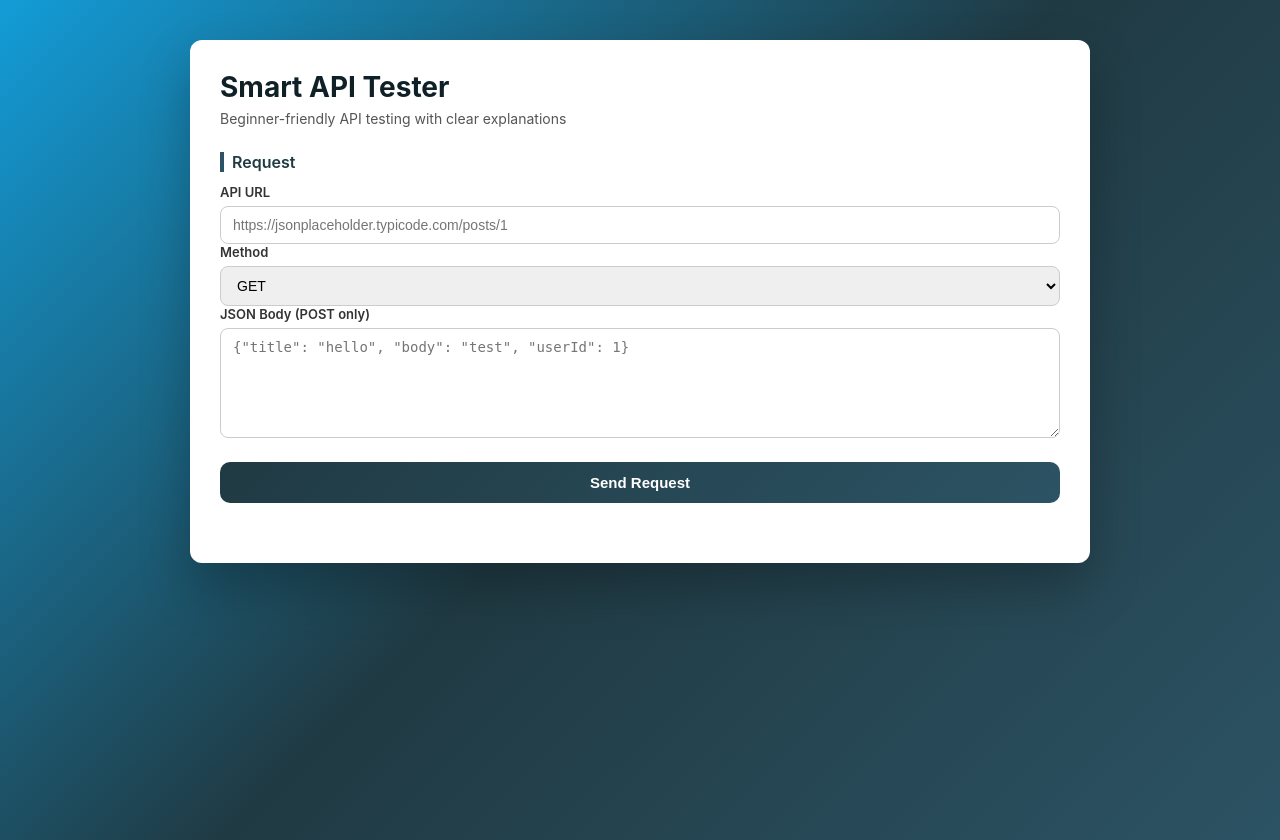
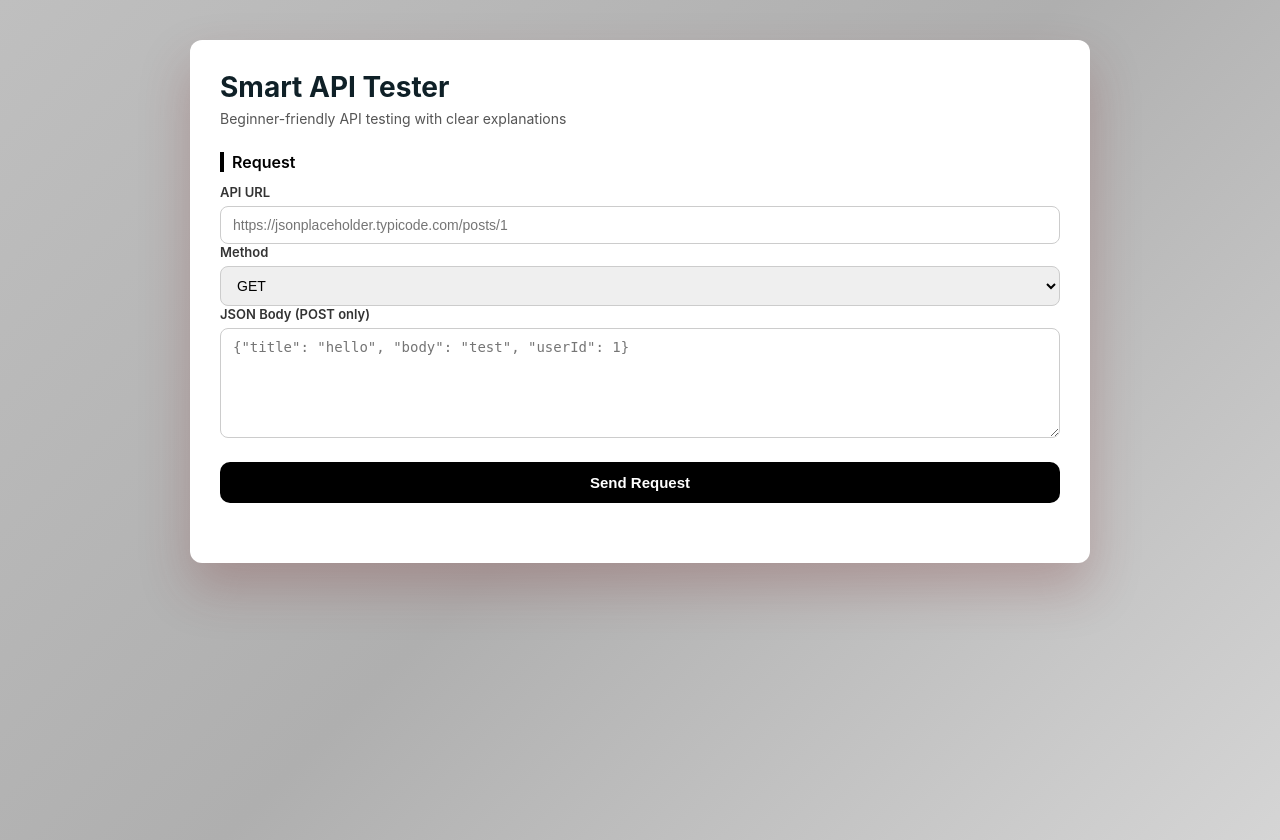
Before and after one commit to Vanshh1sharma/Smart_api_tester, a Flask app: page / in a window 1280 px wide. Run offline with Flask 3, Linux system fonts and the light colour scheme.

Commit message:
Updating Style.css

```diff
--- a/static/style.css
+++ b/static/style.css
@@ -5,7 +5,7 @@
 body {
     margin: 0;
     font-family: "Inter", "Segoe UI", sans-serif;
-    background: linear-gradient(135deg, #139cd7, #203a43, #2c5364);
+    background: linear-gradient(135deg, #bfbfbf, #afafaf, #d5d5d5);
     min-height: 100vh;
 }
 
@@ -15,7 +15,7 @@ body {
     background: #ffffff;
     border-radius: 12px;
     padding: 30px;
-    box-shadow: 0 25px 50px rgba(0, 0, 0, 0.25);
+    box-shadow: 0 25px 50px rgba(119, 34, 34, 0.25);
 }
 
 h1 {
@@ -38,9 +38,9 @@ h1 {
 .section-title {
     font-size: 16px;
     font-weight: 600;
-    color: #203a43;
+    color: #000000;
     margin-bottom: 12px;
-    border-left: 4px solid #2c5364;
+    border-left: 4px solid #000000;
     padding-left: 8px;
 }
 
@@ -81,7 +81,7 @@ button {
     border-radius: 10px;
     border: none;
     cursor: pointer;
-    background: linear-gradient(135deg, #203a43, #2c5364);
+    background: linear-gradient(135deg, #000000, #000000);
     color: white;
     transition: transform 0.15s ease, box-shadow 0.15s ease;
 }
```
